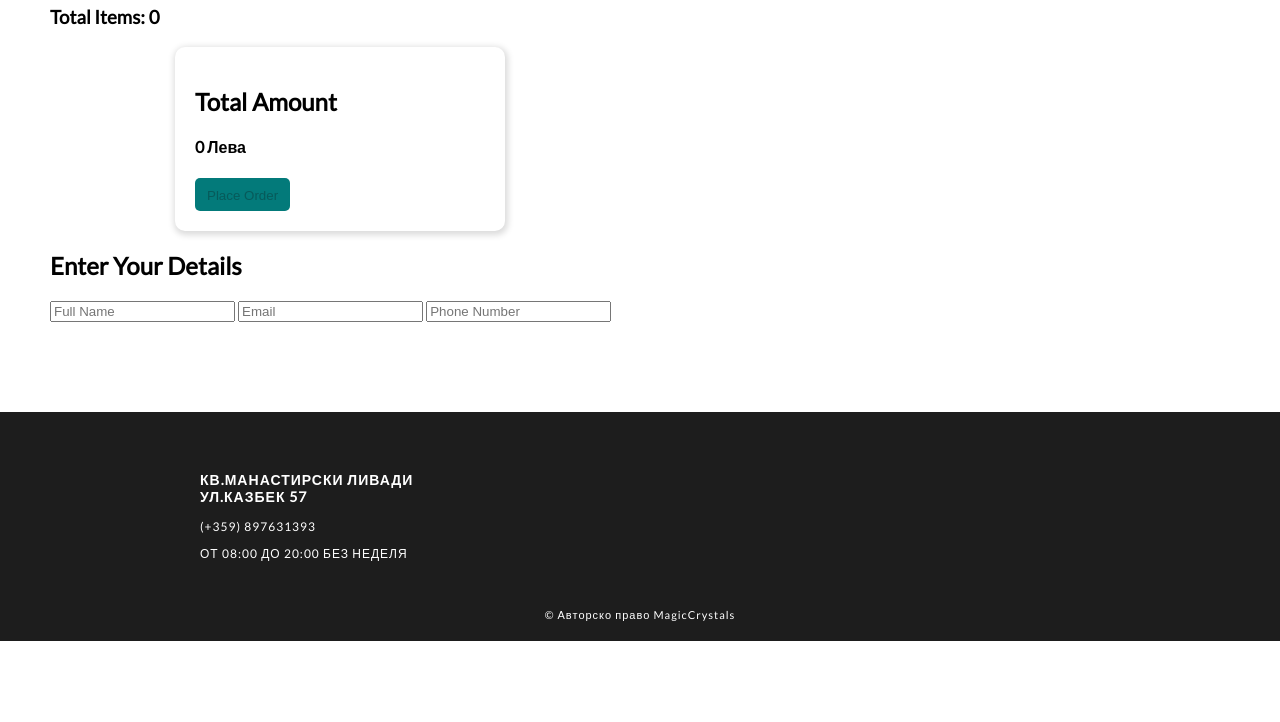
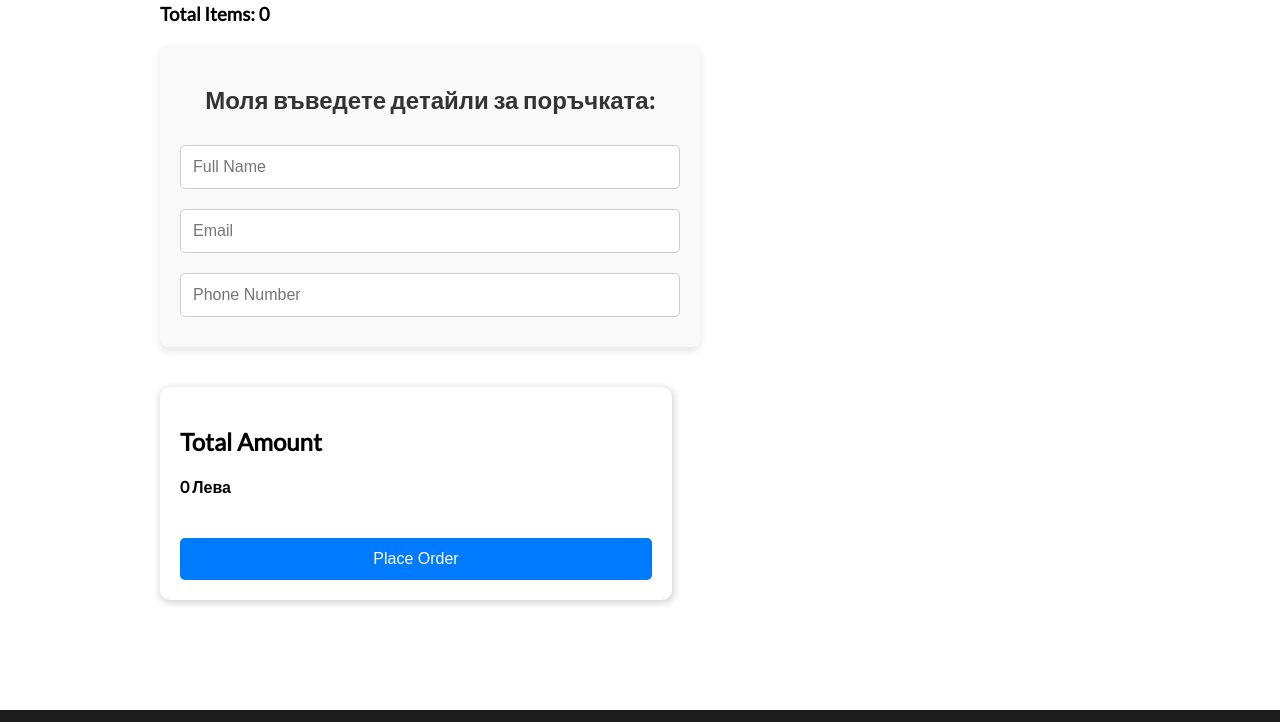
Before and after one commit to kanastasov/MagicCrystalsEshop, a website: page cart.html in a window 1280 px wide. Shown: the part 166-888 px from the top of the page. Before the commit the page ends 807 px from the top, so only its background shows below. Drawn offline with Linux system fonts and the light colour scheme.

Commit message:
added css for cart

```diff
--- a/cart.html
+++ b/cart.html
@@ -31,13 +31,10 @@
         <h1>Checkout</h1>
         <h3 id="totalItem">Total Items: 0</h3>
 
-        <div id="cartContainer">
-            <!-- JS rendered code -->
-        </div>
 
         <!-- USER DETAILS FORM -->
         <div id="userDetails">
-            <h2>Enter Your Details</h2>
+            <h2>Моля въведете детайли за поръчката:</h2>
             <input type="text" id="userName" placeholder="Full Name" required>
             <span id="nameError" style="color: red; display: none;">Моля въведете име</span>
             <input type="email" id="userEmail" placeholder="Email" required>
@@ -46,6 +43,10 @@
             <span id="phoneError" style="color: red; display: none;">Моля въведете правилен телефонен номер</span>
         </div>
 
+
+        <div id="cartContainer">
+            <!-- JS rendered code -->
+        </div>
     </div>
 
     <!-- FOOTER -->
--- a/css/cart.css
+++ b/css/cart.css
@@ -7,11 +7,10 @@ body
 {
     padding: 90px 50px;
 }
-#cartContainer
-{
-    display: grid;
-    grid-template-columns: 1fr 1fr;
-    grid-gap: 20px;
+#cartContainer {
+    display: flex;
+    flex-direction: column;
+    gap: 20px;
 }
 img
 {
@@ -20,12 +19,16 @@ img
     border-radius: 10px;
     margin-right: 50px;
 }
+h1,h3{
+    margin: 20px 110px
+}
 #boxContainer
 {
+     margin: 20px 90px;
     display: grid;
     grid-gap: 20px;
     padding: 20px;
-    width: 100%;
+    width: 40%;
     /* float: left; */
 }
 #box
@@ -41,14 +44,14 @@ img
 {
     box-shadow: 0px 1px 3px 2px rgb(185, 185, 185);
 }
-#totalContainer
-{
-    width: 50%;
+#totalContainer {
+    width: 40%;
     padding: 20px;
-    margin: auto;
+    margin: 20px 110px;
     background-color: white;
     border-radius: 10px;
     box-shadow: 1px 2px 6px 2px rgb(219, 219, 219);
+    clear: both;
 }
 #totalContainer:hover
 {
@@ -112,3 +115,71 @@ button a:focus
         width: 80%;
     }
 }
+
+/* Add basic styling for the input container */
+#userDetails {
+    margin: 20px 110px;
+    padding: 20px;
+    max-width: 500px;
+    background-color: #f9f9f9;
+    border-radius: 8px;
+    box-shadow: 0 4px 8px rgba(0, 0, 0, 0.1);
+}
+
+/* Style for the heading */
+#userDetails h2 {
+    text-align: center;
+    color: #333;
+    font-size: 24px;
+    margin-bottom: 20px;
+}
+
+/* Style for the input fields */
+#userDetails input {
+    width: 100%;
+    padding: 12px;
+    margin: 10px 0;
+    border: 1px solid #ccc;
+    border-radius: 5px;
+    font-size: 16px;
+    box-sizing: border-box;
+    /* Include padding and border in width calculation */
+}
+
+/* Style for the input fields when focused */
+#userDetails input:focus {
+    border-color: #007BFF;
+    outline: none;
+}
+
+/* Style for error messages */
+#userDetails span {
+    display: block;
+    margin-top: 5px;
+    font-size: 14px;
+    color: red;
+}
+
+/* Add some spacing around the input fields */
+#userDetails input:not(:last-child) {
+    margin-bottom: 10px;
+}
+
+/* Optional: Style the submit button to match the inputs */
+#button button {
+    background-color: #007BFF;
+    color: white;
+    padding: 12px 20px;
+    font-size: 16px;
+    border: none;
+    border-radius: 5px;
+    cursor: pointer;
+    width: 100%;
+    margin-top: 20px;
+    transition: background-color 0.3s ease;
+}
+
+/* Change button color on hover */
+#button button:hover {
+    background-color: #0056b3;
+}
```
Also changed, not shown: 1 other file.
